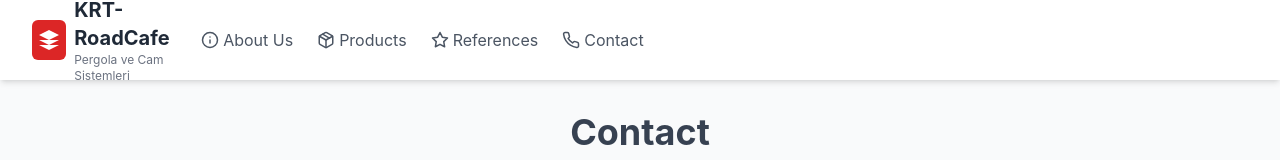
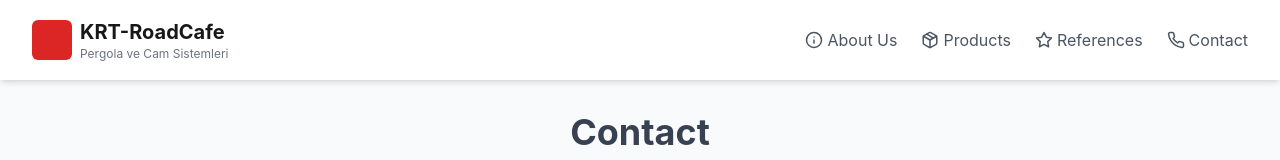
Before and after one commit to Zwortyy/zworty-english, a React (Vite) app: page /contact in a window 1280 px wide. Shown: the top 160 px of the page. Built offline with nearby package versions, Linux system fonts and the light colour scheme.

Commit message:
Update Header.jsx

```diff
--- a/src/components/layout/Header.jsx
+++ b/src/components/layout/Header.jsx
@@ -1,81 +1,74 @@
-import React, { useState } from 'react';
-import { Link } from 'react-router-dom';
-import { motion } from 'framer-motion';
-import { Info, Package, Star, Phone, Menu, X } from 'lucide-react';
+import React, { useState } from "react";
+import { Link } from "react-router-dom";
+import { Info, Package, Star, Phone, Menu, X } from "lucide-react";
 
 export const navItems = [
-  { name: 'About Us', path: '/about-us', icon: <Info size={18} /> },
-  { name: 'Products', path: '/products', icon: <Package size={18} /> },
-  { name: 'References', path: '/references', icon: <Star size={18} /> },
-  { name: 'Contact', path: '/contact', icon: <Phone size={18} /> },
+  { name: "About Us",   path: "/about-us",   icon: <Info size={18} /> },
+  { name: "Products",   path: "/products",   icon: <Package size={18} /> },
+  { name: "References", path: "/references", icon: <Star size={18} /> },
+  { name: "Contact",    path: "/contact",    icon: <Phone size={18} /> },
 ];
 
-const Header = () => {
+export default function Header() {
   const [isOpen, setIsOpen] = useState(false);
 
   return (
-    <motion.header
-      initial={{ y: -100, opacity: 0 }}
-      animate={{ y: 0, opacity: 1 }}
-      transition={{ duration: 0.5, ease: 'easeOut' }}
-      className="bg-white shadow-md sticky top-0 z-50"
-    >
-      <div className="container mx-auto px-4 sm:px-6 lg:px-8">
-        <div className="flex items-center justify-between h-20">
+    <header className="bg-white shadow-md sticky top-0 z-50">
+      <div className="container mx-auto px-4 sm:px-6 lg:px-8 flex items-center justify-between h-20">
+        {/* Logo */}
         <Link to="/" className="flex items-center space-x-2">
-            <motion.div
-              whileHover={{ scale: 1.1, rotate: 5 }}
-              className="w-10 h-10 bg-red-600 flex items-center justify-center rounded-md"
-            >
-              <svg
-                xmlns="http://www.w3.org/2000/svg"
-                viewBox="0 0 24 24"
-                fill="white"
-                className="w-6 h-6"
-              >
-                <path d="M12 2L2 7l10 5 10-5-10-5zM2 17l10 5 10-5M2 12l10 5 10-5" />
-              </svg>
-            </motion.div>
+          <div className="w-10 h-10 bg-red-600 flex items-center justify-center rounded-md">
+            {/* svg logo */}
+          </div>
           <div>
-              <h1 className="text-xl font-bold text-gray-800">KRT-RoadCafe</h1>
+            <h1 className="text-xl font-bold">KRT-RoadCafe</h1>
             <p className="text-xs text-gray-500">Pergola ve Cam Sistemleri</p>
           </div>
         </Link>
 
-          {/* Mobile menu button */}
+        {/* Desktop nav (md+) */}
+        <nav className="hidden md:flex space-x-6">
+          {navItems.map((item) => (
+            <Link
+              key={item.name}
+              to={item.path}
+              className="flex items-center space-x-1 text-gray-600 hover:text-red-600"
+            >
+              {item.icon}
+              <span>{item.name}</span>
+            </Link>
+          ))}
+        </nav>
+
+        {/* Mobile hamburger (md-) */}
         <button
-            className="md:hidden text-gray-600 hover:text-red-600 focus:outline-none"
-            onClick={() => setIsOpen(prev => !prev)}
+          className="md:hidden p-2"
+          onClick={() => setIsOpen(!isOpen)}
         >
-            {isOpen ? <X size={24} /> : <Menu size={24} />}
+          {isOpen
+            ? <X className="h-6 w-6 text-gray-700" />
+            : <Menu className="h-6 w-6 text-gray-700" />
+          }
         </button>
+      </div>
 
-          {/* Navigation links */}
-          <nav
-            className={
-              `absolute bg-white w-full left-0 top-full shadow-md md:shadow-none md:static
-               ${isOpen ? 'block' : 'hidden'} md:block`
-            }
-          >
-            <ul className="flex flex-col md:flex-row md:space-x-6 p-4 md:p-0">
-              {navItems.map(item => (
+      {/* Mobile dropdown nav (md-) */}
+      <nav className={`${isOpen ? "block" : "hidden"} md:hidden bg-white shadow-md`}>
+        <ul className="flex flex-col space-y-2 p-4">
+          {navItems.map((item) => (
             <li key={item.name}>
               <Link
                 to={item.path}
-                    className="flex items-center space-x-1 py-2 text-gray-600 hover:text-red-600 transition-colors duration-300"
+                className="flex items-center space-x-2 text-gray-600 hover:text-red-600"
                 onClick={() => setIsOpen(false)}
               >
-                    <span>{item.icon}</span>
+                {item.icon}
                 <span>{item.name}</span>
               </Link>
             </li>
           ))}
         </ul>
       </nav>
-        </div>
-      </div>
-    </motion.header>
+    </header>
   );
-};
-
-export default Header;
+}
```
Lines whose indentation alone changed are shown as unchanged.
